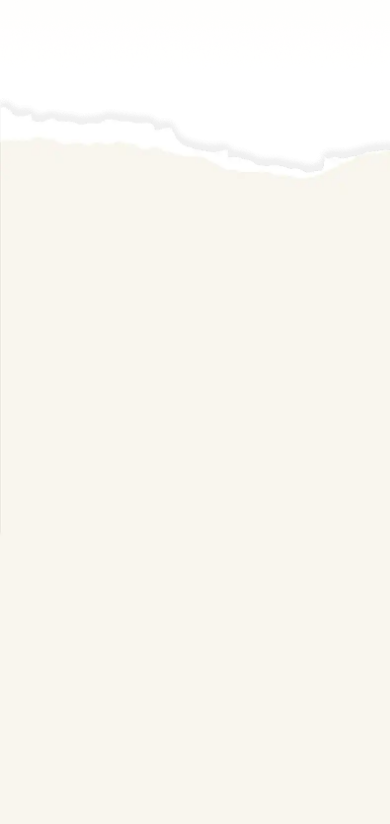
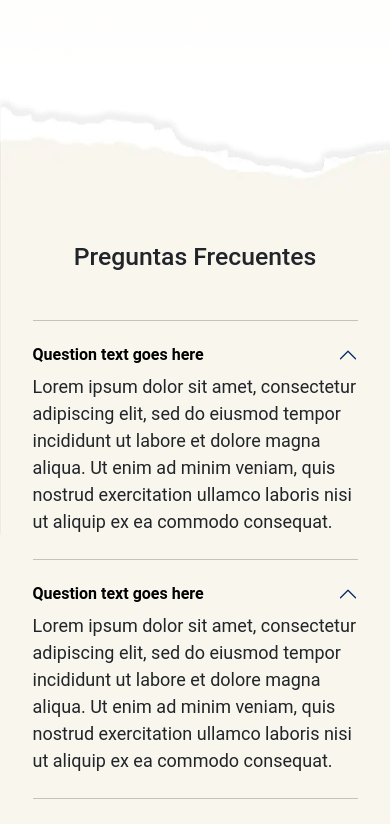
Before and after one commit to NermFrontDev/landing-page-congreso-2026, an Angular app: page / in a window 390 px wide. Shown: the part 5748-6572 px from the top of the page. Built offline with nearby package versions, Linux system fonts and the light colour scheme; no server answers.

Commit message:
Footer and questions section. Second part. Using responsive.

```diff
--- a/src/app/components/home/home.component.html
+++ b/src/app/components/home/home.component.html
@@ -197,10 +197,105 @@
 </div>
 
 <div class="d-flex bg-dudas space-section justify-content-center">
-  <section id="preguntas" class="">
-
+  <section id="preguntas" class="container mt-content d-flex flex-column align-items-center">
+    <div class="justify-content-center text-center col-10 col-md-10 mb-5">
+      <div class="">
+        <h2>Preguntas Frecuentes</h2>
+      </div>
+    </div>
+    <div class="justify-content-center text-start col-10 col-md-10">
+      <div class="">
+        <hr>
+          <div class="accordion mt-4 mb-4">
+            <div class="accordion-item">
+              <h2 class="accordion-header">
+                <button class="accordion-button" type="button" data-bs-toggle="collapse" data-bs-target="#panelsStayOpen-collapseOne" aria-expanded="true" aria-controls="panelsStayOpen-collapseOne">
+                  <strong>Question text goes here</strong>
+                </button>
+              </h2>
+              <div class="accordion-collapse collapse show mt-2">
+                <div class="accordion-body">
+                  <p>
+                    Lorem ipsum dolor sit amet, consectetur adipiscing elit, sed do eiusmod tempor incididunt ut labore et dolore magna aliqua. Ut enim ad minim veniam, quis nostrud exercitation ullamco laboris nisi ut aliquip ex ea commodo consequat.
+                  </p>
+                </div>
+              </div>
+            </div>
+          </div>
+          <hr>
+          <div class="accordion mt-4 mb-4">
+            <div class="accordion-item">
+              <h2 class="accordion-header">
+                <button class="accordion-button" type="button" data-bs-toggle="collapse" data-bs-target="#panelsStayOpen-collapseOne" aria-expanded="true" aria-controls="panelsStayOpen-collapseOne">
+                  <strong>Question text goes here</strong>
+                </button>
+              </h2>
+              <div class="accordion-collapse collapse show mt-2">
+                <div class="accordion-body">
+                  <p>
+                    Lorem ipsum dolor sit amet, consectetur adipiscing elit, sed do eiusmod tempor incididunt ut labore et dolore magna aliqua. Ut enim ad minim veniam, quis nostrud exercitation ullamco laboris nisi ut aliquip ex ea commodo consequat.
+                  </p>
+                </div>
+              </div>
+            </div>
+          </div>
+          <hr>
+          <div class="accordion mt-4 mb-4">
+            <div class="accordion-item">
+              <h2 class="accordion-header">
+                <button class="accordion-button" type="button" data-bs-toggle="collapse" data-bs-target="#panelsStayOpen-collapseOne" aria-expanded="true" aria-controls="panelsStayOpen-collapseOne">
+                  <strong>Question text goes here</strong>
+                </button>
+              </h2>
+              <div class="accordion-collapse collapse show mt-2">
+                <div class="accordion-body">
+                  <p>
+                    Lorem ipsum dolor sit amet, consectetur adipiscing elit, sed do eiusmod tempor incididunt ut labore et dolore magna aliqua. Ut enim ad minim veniam, quis nostrud exercitation ullamco laboris nisi ut aliquip ex ea commodo consequat.
+                  </p>
+                </div>
+              </div>
+            </div>
+          </div>
+          <hr>
+          <div class="accordion mt-4 mb-4">
+            <div class="accordion-item">
+              <h2 class="accordion-header">
+                <button class="accordion-button" type="button" data-bs-toggle="collapse" data-bs-target="#panelsStayOpen-collapseOne" aria-expanded="true" aria-controls="panelsStayOpen-collapseOne">
+                  <strong>Question text goes here</strong>
+                </button>
+              </h2>
+              <div class="accordion-collapse collapse show mt-2">
+                <div class="accordion-body">
+                  <p>
+                    Lorem ipsum dolor sit amet, consectetur adipiscing elit, sed do eiusmod tempor incididunt ut labore et dolore magna aliqua. Ut enim ad minim veniam, quis nostrud exercitation ullamco laboris nisi ut aliquip ex ea commodo consequat.
+                  </p>
+                </div>
+              </div>
+            </div>
+          </div>
+          <hr>
+          <div class="accordion mt-4 mb-4">
+            <div class="accordion-item">
+              <h2 class="accordion-header">
+                <button class="accordion-button" type="button" data-bs-toggle="collapse" data-bs-target="#panelsStayOpen-collapseOne" aria-expanded="true" aria-controls="panelsStayOpen-collapseOne">
+                  <strong>Question text goes here</strong>
+                </button>
+              </h2>
+              <div class="accordion-collapse collapse show mt-2">
+                <div class="accordion-body">
+                  <p>
+                    Lorem ipsum dolor sit amet, consectetur adipiscing elit, sed do eiusmod tempor incididunt ut labore et dolore magna aliqua. Ut enim ad minim veniam, quis nostrud exercitation ullamco laboris nisi ut aliquip ex ea commodo consequat.
+                  </p>
+                </div>
+              </div>
+            </div>
+          </div>
+      </div>
+    </div>
+  </section>
+  <section class="">
+<!--     <h2>¿Sigues con dudas?</h2>
+    <p>Contacta a nuestro equipo y en breve un miembro se contactará</p> -->
   </section>
 </div>
-
-
-  <app-footer></app-footer>
+<app-footer></app-footer>
--- a/src/app/components/home/home.component.scss
+++ b/src/app/components/home/home.component.scss
@@ -428,3 +428,14 @@ h6{
   height:2000px;
   width: 100%;
 }
+
+.accordion-button{
+  background: none;
+  color: black;
+  box-shadow: none;
+}
+
+.accordion{
+  --bs-accordion-bg: none;
+  --bs-accordion-border-color: none;
+}
--- a/src/app/shared/footer/footer.component.html
+++ b/src/app/shared/footer/footer.component.html
@@ -1,37 +1,35 @@
-<footer>
-    <div class="container d-flex justify-content-center align-items-start">
-        <div class="column-1">
-            <img class="logo-footer" src="../../../assets/images/logo-fesja-white.svg" alt="">
-        </div>
-        <div class="column-2">
-            <div class="gap-3 d-none d-lg-flex menu-footer">
-                <a class="nav-link font-space fw-normal text-white fs-6" href="#inicio">Inicio</a>
-                <a class="nav-link font-space fw-normal text-white fs-6" href="#evento">Evento</a>
-                <a class="nav-link font-space fw-normal text-white fs-6" href="#hospedaje">Hospedaje</a>
-                <a class="nav-link font-space fw-normal text-white fs-6" href="#orador">Orador</a>
-                <a class="nav-link font-space fw-normal text-white fs-6" href="#agenda">Agenda</a>
-                <a class="nav-link font-space fw-normal text-white fs-6" href="#testimonios">Testimonios</a>
-                <a class="nav-link font-space fw-normal text-white fs-6" href="#preguntas">Preguntas</a>
+<div class="container container-fluid text-center footer-position">
+    <footer>
+        <div class="d-flex flex-column flex-md-row align-items-center">
+            <div class="col text-start">
+                <img class="logo-footer" src="../../../assets/images/logo-fesja-white.svg" alt="">
+            </div>
+            <div class="col-6 d-none d-md-flex">
+                <ul class="nav justify-content-center">
+                    <li class="nav-item"><a class="nav-link px-2 t-space fw-normal text-white fs-6" href="#inicio">Inicio</a></li>
+                    <li class="nav-item"><a class="nav-link px-2 t-space fw-normal text-white fs-6" href="#evento">Evento</a></li>
+                    <li class="nav-item"><a class="nav-link px-2 t-space fw-normal text-white fs-6" href="#hospedaje">Hospedaje</a></li>
+                    <li class="nav-item"><a class="nav-link px-2 t-space fw-normal text-white fs-6" href="#orador">Orador</a></li>
+                    <li class="nav-item"><a class="nav-link px-2 t-space fw-normal text-white fs-6" href="#agenda">Agenda</a></li>
+                    <li class="nav-item"><a class="nav-link px-2 t-space fw-normal text-white fs-6" href="#testimonios">Testimonios</a></li>
+                    <li class="nav-item"><a class="nav-link px-2 t-space fw-normal text-white fs-6" href="#preguntas">Preguntas</a></li>
+                </ul>
+            </div>
+            <div class="col text-end">
+                <a class="img-space" href="#"><img src="../../../assets/images/social/facebook.svg" alt=""></a>
+                <a class="img-space" href="#"><img src="../../../assets/images/social/instagram.svg" alt=""></a>
+                <a class="img-space" href="#"><img src="../../../assets/images/social/youtube.svg" alt=""></a>
             </div>
         </div>
-        <div class="column-3 text-end">
-            <div class="gap-3 social-icons">
-                <a class="img-space" href="#"><img src="../../../assets/images/social/facebook.svg" alt=""></a>
-                <a class="img-space" href="#"><img src="../../../assets/images/social/instagram.svg" alt=""></a>
-                <a href="#"><img src="../../../assets/images/social/youtube.svg" alt=""></a>
+        <hr>
+        <div class="d-flex flex-column flex-md-row align-items-center">
+            <div class="d-flex col-10 col-md-6 justify-content-start text-center">
+                <p class="fw-normal text-white fs-6">© 2026 Fesja Arizona. Todos los derechos reservados</p>
+            </div>
+            <div class="d-flex col-10 col-md-6 gap-2 justify-content-end">
+                <a class="fw-normal text-white fs-6" href="#">Políticas de Privacidad</a>
+                <a class="fw-normal text-white fs-6" href="#">Términos y Condiciones</a>
             </div>
         </div>
-    </div>
-    <div class="container">
-        <hr>
-    </div>
-    <div class="container d-flex flex-row">
-        <div class="col-6">
-            <p class="font-space fw-normal fs-6">© 2026 Fesja Arizona. Todos los derechos reservados</p>
-        </div>
-        <div class="col-6 text-end">
-            <a class="ft-space font-space fw-normal text-white fs-6" href="#">Políticas de Privacidad</a>
-            <a class="font-space fw-normal text-white fs-6" href="#">Términos y Condiciones</a>
-        </div>
-    </div>
-</footer>
+    </footer>
+</div>
--- a/src/app/shared/footer/footer.component.scss
+++ b/src/app/shared/footer/footer.component.scss
@@ -1,54 +1,20 @@
-
-footer{
-    width: 100%;
-    position: absolute;
-    background: none;
+.footer-position{
     margin-top: -200px;
-    color: white;
 }
 
-.cont-footer{
-    width: 90%;
-    margin: auto;
-}
-
-/* ------------------ FIRST COLUMN FOOTER ------------------ */
-
-.column-1{
-    flex-basis: 30%;
-    padding: 10px;
-    margin-bottom: 20px;
+@media (max-width: 576px) {
+    .footer-position{
+        margin-top: -250px;
+    }
 }
 
 .logo-footer{
-    width: 80px;
+    width: 90px;
     height: auto;
     max-width: 100%;
 }
 
-/* ------------------ SECOND COLUMN FOOTER ------------------ */
-
-.column-2{
-    flex-basis: 30%;
-    padding: 10px;
-    margin-bottom: 20px;
-}
-
-.menu-footer{
-    margin-top: 20px;
-}
-
-/* ------------------ THIRD COLUMN FOOTER ------------------ */
-.column-3{
-    flex-basis: 30%;
-    padding: 10px;
-    margin-bottom: 20px;
-}
-
-.social-icons{
-    margin-top: 20px;
-}
-
+/* ------------------ SOCIAL ICONS ------------------ */
 .img-space{
     margin-right: 12px;
 }
@@ -59,7 +25,3 @@ hr{
     background-color: white;
     opacity: 100%;
 }
-
-.ft-space{
-    margin-right: 12px;
-}
```
